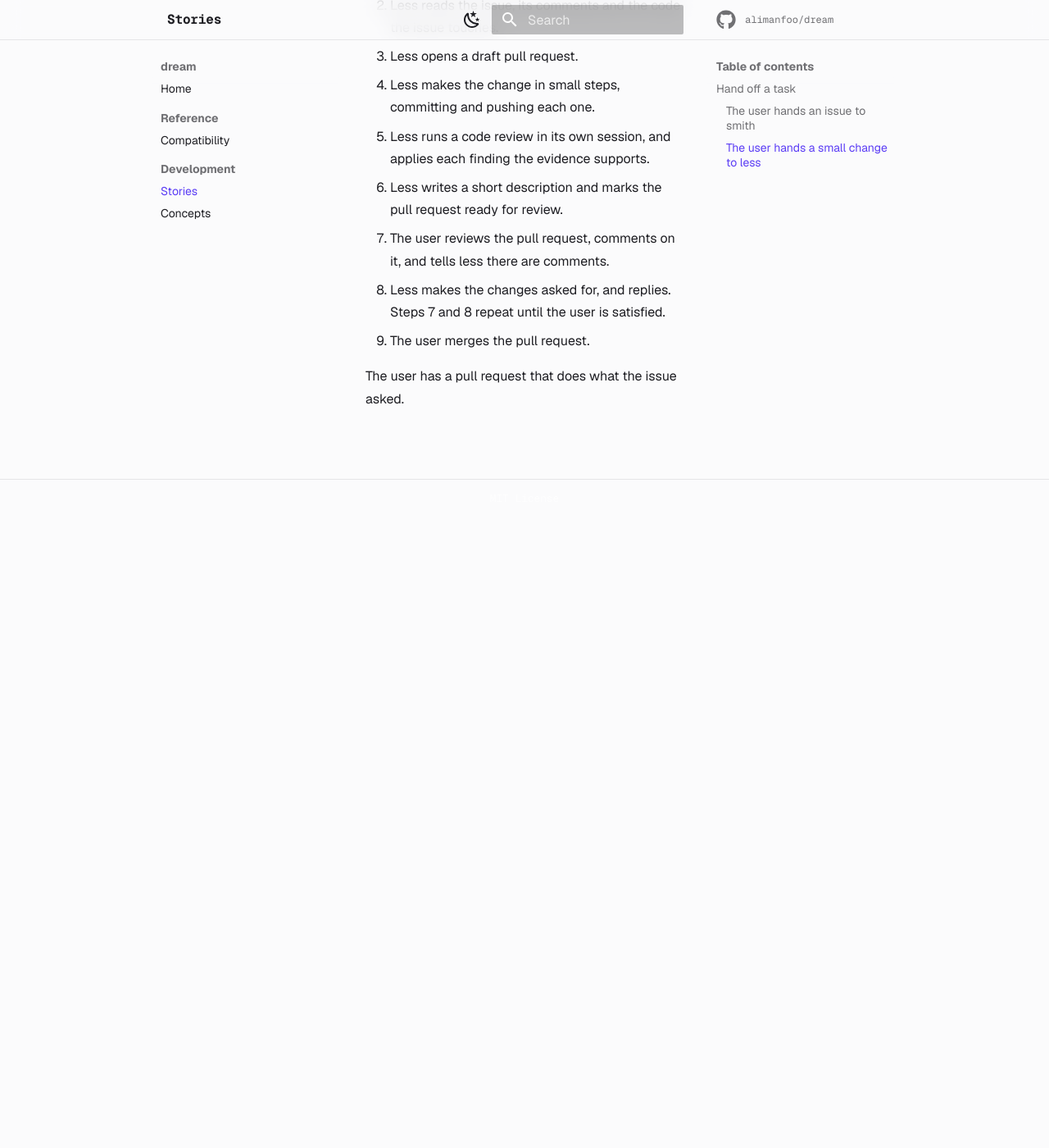
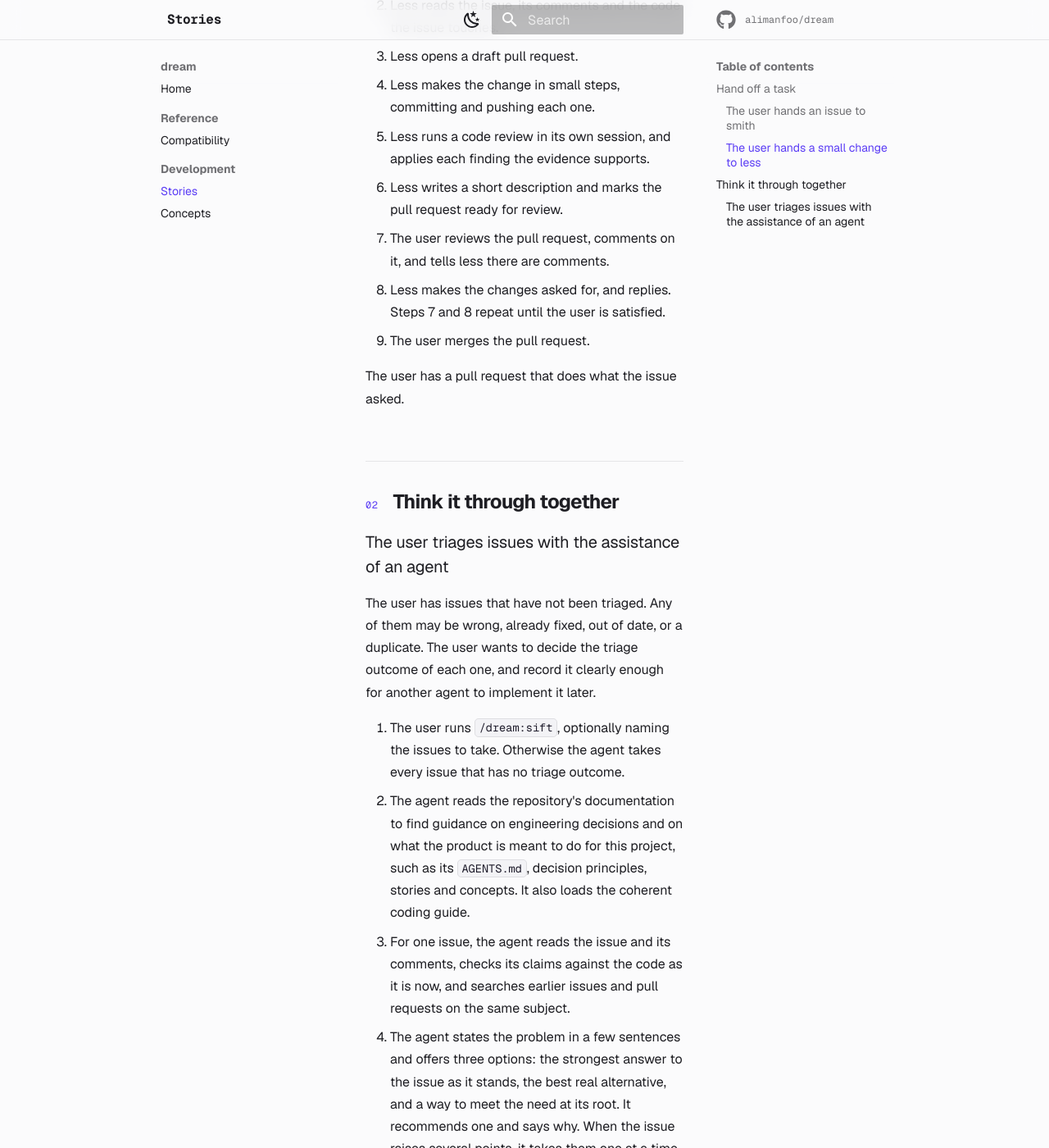
Before and after one commit to alimanfoo/dream, an MkDocs documentation site: the page built from docs/stories.md, in a window 1280 px wide and 1400 px high, scrolled down 2058 px. Shown: the whole window at 82% size. Built offline with MkDocs 1.6.1 and Material for MkDocs 9.7.7, drawn with Linux system fonts in a browser that asks for light colours; comment, search, counter and statistics services are not loaded; before the commit the page ends 2688 px from its top, so only the background shows below that; some of the changed text lies outside the part shown.

Commit message:
Add the story of triaging issues with an agent
Co-Authored-By: Claude Opus 5.5 <noreply@anthropic.com>
Claude-Session: https://claude.ai/code/session_01SAXrSe6qiSN2QFtc3aSc9T

```diff
--- a/docs/stories.md
+++ b/docs/stories.md
@@ -60,3 +60,36 @@ and a second review would add nothing. They want a pull request for it quickly.
 9. The user merges the pull request.
 
 The user has a pull request that does what the issue asked.
+
+## Think it through together
+
+### The user triages issues with the assistance of an agent
+
+The user has issues that have not been triaged. Any of them may be wrong,
+already fixed, out of date, or a duplicate. The user wants to decide the triage
+outcome of each one, and record it clearly enough for another agent to implement
+it later.
+
+1. The user runs `/dream:sift`, optionally naming the issues to take. Otherwise
+   the agent takes every issue that has no triage outcome.
+2. The agent reads the repository's documentation to find guidance on
+   engineering decisions and on what the product is meant to do for this
+   project, such as its `AGENTS.md`, decision principles, stories and concepts.
+   It also loads the coherent coding guide.
+3. For one issue, the agent reads the issue and its comments, checks its claims
+   against the code as it is now, and searches earlier issues and pull requests
+   on the same subject.
+4. The agent states the problem in a few sentences and offers three options: the
+   strongest answer to the issue as it stands, the best real alternative, and a
+   way to meet the need at its root. It recommends one and says why. When the
+   issue raises several points, it takes them one at a time.
+5. The user decides, or asks questions until they can.
+6. The agent posts the decision on the issue, written for the agent that will
+   implement it. It gives the issue its change type and records the triage
+   outcome. It labels the issue as ready to implement, needing information,
+   needing discussion, or waiting on something outside the repository, or it
+   closes the issue and says why.
+7. Steps 3 to 6 repeat for each issue, until none are left or the user stops.
+
+The user has a decision and its reason on every issue they triaged. The issues
+that are ready can go to an agent as they are.
```
